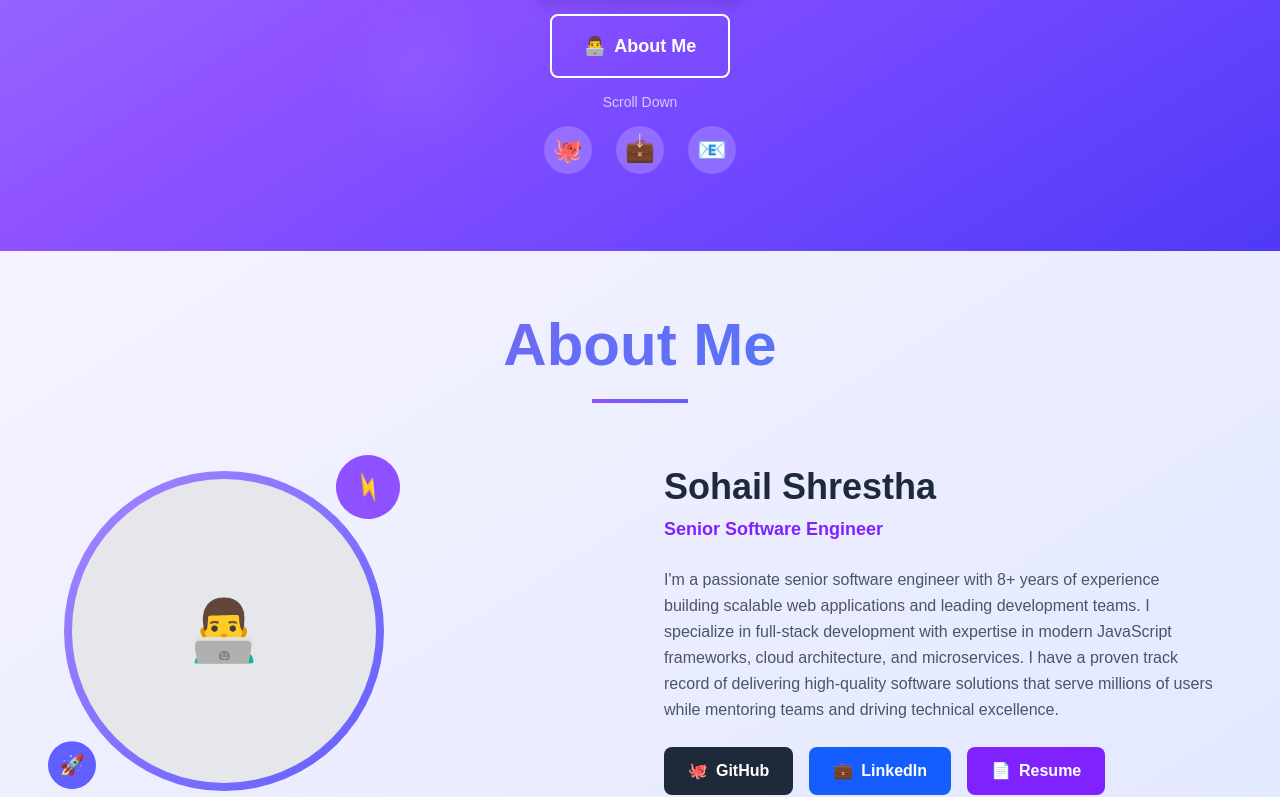
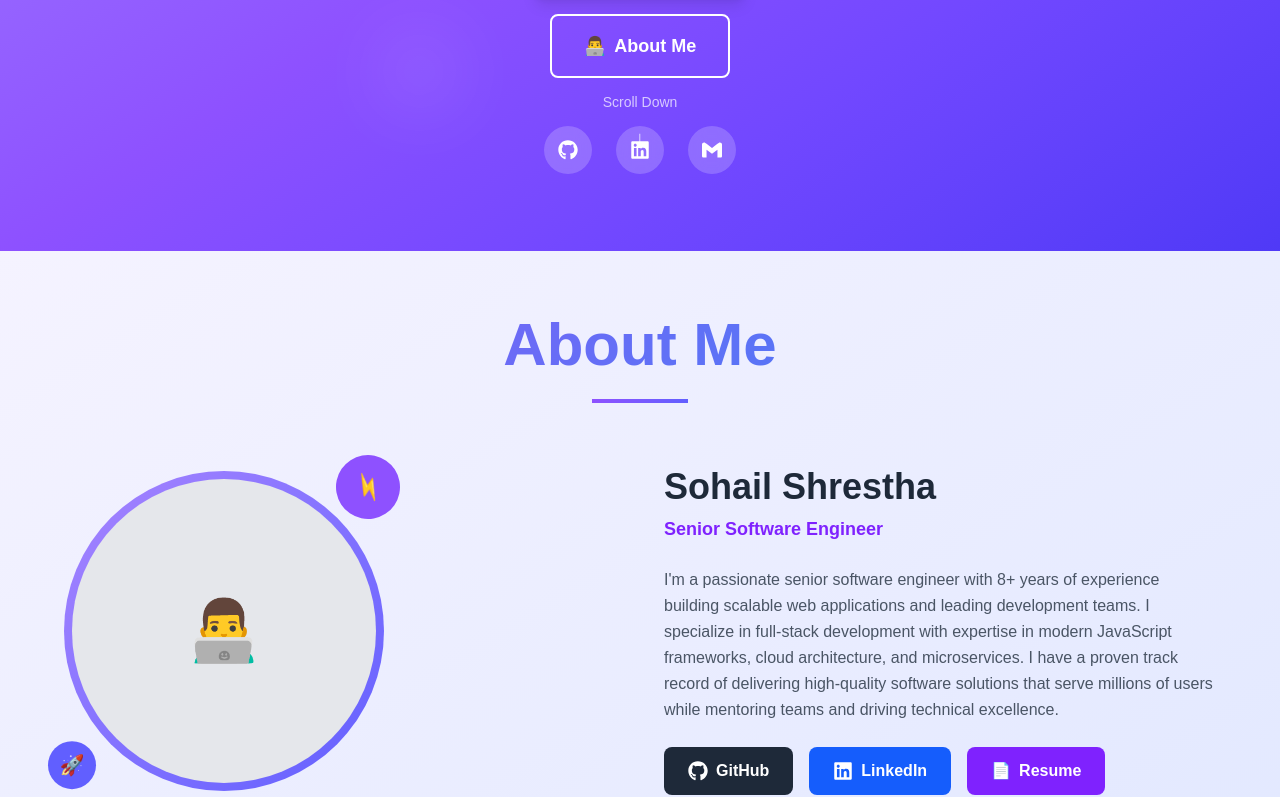
Before and after one commit to sohail-shrestha/portfolio, a Next.js app: page / in a window 1280 px wide. Shown: the part 549-1346 px from the top of the page. Built offline with nearby package versions, Linux system fonts and the light colour scheme.

Commit message:
feat: updated github, likedin and gmail icon

```diff
--- a/package.json
+++ b/package.json
@@ -15,7 +15,8 @@
     "motion": "^12.18.1",
     "next": "16.2.9",
     "react": "^19.0.0",
-    "react-dom": "^19.0.0"
+    "react-dom": "^19.0.0",
+    "react-icons": "^5.6.0"
   },
   "devDependencies": {
     "@eslint/eslintrc": "^3",
--- a/src/app/_components/About.tsx
+++ b/src/app/_components/About.tsx
@@ -1,6 +1,7 @@
 'use client';
 import { aboutMe } from '@/data/portfolio';
 import { motion } from 'motion/react';
+import { FaGithub, FaLinkedin } from 'react-icons/fa';
 
 const About = () => {
   return (
@@ -112,7 +113,7 @@ const About = () => {
                 whileTap={{ scale: 0.95 }}
                 className='bg-gray-800 text-white px-6 py-3 rounded-lg font-semibold hover:bg-gray-700 transition-colors duration-300 flex items-center gap-2'
               >
-                <span>🐙</span> GitHub
+                <FaGithub size={20} /> GitHub
               </motion.a>
               <motion.a
                 href={aboutMe.linkedin}
@@ -122,7 +123,7 @@ const About = () => {
                 whileTap={{ scale: 0.95 }}
                 className='bg-blue-600 text-white px-6 py-3 rounded-lg font-semibold hover:bg-blue-700 transition-colors duration-300 flex items-center gap-2'
               >
-                <span>💼</span> LinkedIn
+                <FaLinkedin size={20} /> LinkedIn
               </motion.a>
               <motion.a
                 href={aboutMe.resume}
--- a/src/app/_components/Footer.tsx
+++ b/src/app/_components/Footer.tsx
@@ -1,6 +1,8 @@
 'use client';
 import { aboutMe } from '@/data/portfolio';
 import { motion } from 'motion/react';
+import { FaGithub, FaLinkedin } from 'react-icons/fa';
+import { SiGmail } from 'react-icons/si';
 
 const Footer = () => {
   const currentYear = new Date().getFullYear();
@@ -54,9 +56,9 @@ const Footer = () => {
             className='flex justify-center gap-6 mb-8'
           >
             {[
-              { url: aboutMe.github, icon: '🐙', label: 'GitHub' },
-              { url: aboutMe.linkedin, icon: '💼', label: 'LinkedIn' },
-              { url: aboutMe.getEmailLink(), icon: '📧', label: 'Email' },
+              { url: aboutMe.github, icon: <FaGithub size={20} />, label: 'GitHub' },
+              { url: aboutMe.linkedin, icon: <FaLinkedin size={20} />, label: 'LinkedIn' },
+              { url: aboutMe.getEmailLink(), icon: <SiGmail size={20} />, label: 'Email' },
             ].map((social, index) => (
               <motion.a
                 key={social.label}
--- a/src/app/_components/Hero.tsx
+++ b/src/app/_components/Hero.tsx
@@ -1,6 +1,8 @@
 'use client';
 import { aboutMe } from '@/data/portfolio';
 import { motion } from 'motion/react';
+import { FaGithub, FaLinkedin } from 'react-icons/fa';
+import { SiGmail } from 'react-icons/si';
 
 const Hero = () => {
   const scrollToSection = (sectionId: string) => {
@@ -159,9 +161,9 @@ const Hero = () => {
           className='flex justify-center gap-6 mt-12'
         >
           {[
-            { url: aboutMe.github, icon: '🐙', label: 'GitHub' },
-            { url: aboutMe.linkedin, icon: '💼', label: 'LinkedIn' },
-            { url: aboutMe.getEmailLink(), icon: '📧', label: 'Email' },
+            { url: aboutMe.github, icon: <FaGithub size={20} />, label: 'GitHub' },
+            { url: aboutMe.linkedin, icon: <FaLinkedin size={20} />, label: 'LinkedIn' },
+            { url: aboutMe.getEmailLink(), icon: <SiGmail size={20} />, label: 'Email' },
           ].map((social, index) => (
             <motion.a
               key={social.label}
--- a/src/app/_components/Projects.tsx
+++ b/src/app/_components/Projects.tsx
@@ -2,6 +2,7 @@
 import type { Project } from '@/data/portfolio';
 import { aboutMe, projects } from '@/data/portfolio';
 import { motion } from 'motion/react';
+import { FaGithub } from 'react-icons/fa';
 
 const ProjectCard = ({
   project,
@@ -91,7 +92,7 @@ const ProjectCard = ({
               whileTap={{ scale: 0.95 }}
               className='flex-1 bg-gray-800 text-white py-2.5 xs:py-2 px-4 rounded-lg text-center font-medium hover:bg-gray-700 transition-colors duration-300 text-sm'
             >
-              <span className='mr-2'>🐙</span>Code
+              <FaGithub size={16} className="mr-2 inline-block" />Code
             </motion.a>
           )}
           {project.liveUrl && (
--- a/src/app/layout.tsx
+++ b/src/app/layout.tsx
@@ -43,6 +43,7 @@ export default function RootLayout({
     <html lang='en'>
       <body
         className={`${geistSans.variable} ${geistMono.variable} antialiased`}
+        suppressHydrationWarning
       >
         {children}
       </body>
```
Also changed, not shown: 1 other file (tests, documents, lock files or other folders).
